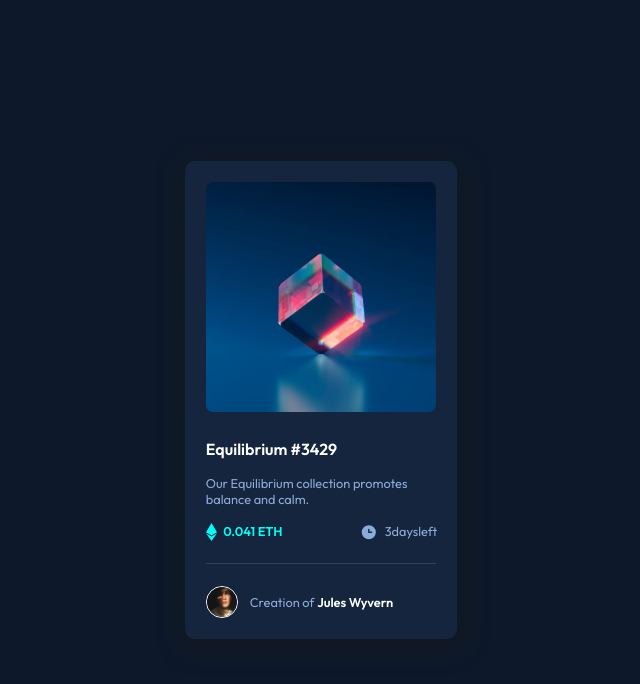
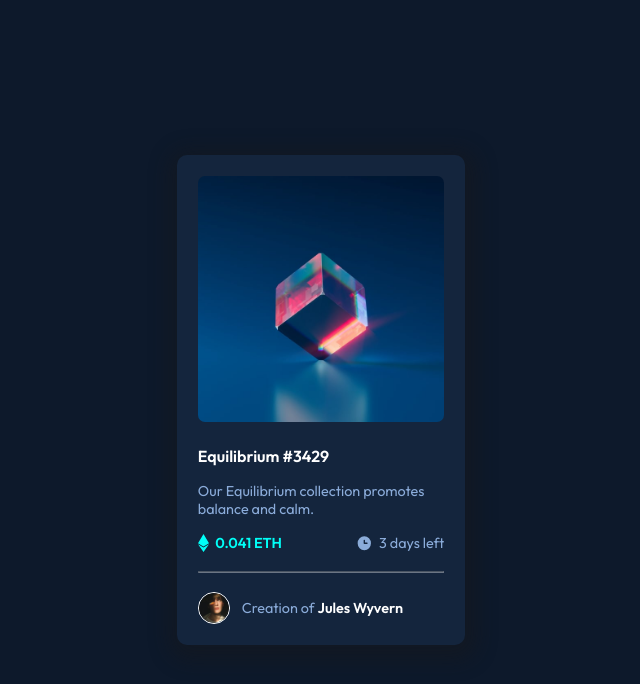
Before and after one commit to sreeramadasuarun/nft-preview-component-main, a plain HTML site: page index.html in a window 1280 px wide. Shown: the whole page, without its empty margins (319-959 px from the left). Drawn offline with Linux system fonts and the light colour scheme.

Commit message:
corrected flex-days-container

```diff
--- a/index.html
+++ b/index.html
@@ -30,26 +30,26 @@
       <p> Our Equilibrium collection promotes balance and calm.</p>
 
 
-      <div class="days-container">
+      <div class="days-details-container">
 
-        <div class="left">
+        <div class="left-details">
           <img src="./images/icon-ethereum.svg" alt="">
           <p class="eth-container"> 0.041 ETH</p>
         </div>
 
-        <div class="right">
+        <div class="right-details">
           <img src="./images/icon-clock.svg" alt="">
-          <p>3daysleft</p>
+          <p>3 days left</p>
         </div>
 
       </div>
     </div>
 
-    <div class="line"></div>
+    <hr class="line">
 
     <div class="footer">
-      <img class="avatar" src="./images/image-avatar.png" alt="">
-      <p>Creation of <b class="Jules">Jules Wyvern</b></p>
+      <img class="footer-avatar" src="./images/image-avatar.png" alt="">
+      <p>Creation of <b class="footer-details-text">Jules Wyvern</b></p>
     </div>
 
 
--- a/styles/style.css
+++ b/styles/style.css
@@ -27,14 +27,12 @@
 
 
   .card {
-      width: 17rem;
+      width: 18rem;
       background-color: hsl(216, 50%, 16%);
       border-radius: 10px;
       display: flex;
       flex-direction: column;
-      align-items: center;
-      gap: 1.4rem;
-      padding-bottom: 25px;
+      gap: 1.2rem;
       box-shadow: 2px 5px 20px 10px rgba(25, 25, 27, 0.459);
       padding: 1.3rem;
   }
@@ -43,19 +41,13 @@
       border-radius: 7px;
   }
 
-  .avatar {
-      width: 2rem;
-      border: 1px solid white;
-      border-radius: 50px;
-      margin-right: 12px;
-  }
 
   .text {
       display: flex;
       flex-direction: column;
       gap: 1rem;
       color: hsl(215, 51%, 70%);
-      font-size: 0.8rem;
+      font-size: 0.9rem;
   }
 
   .tittle {
@@ -68,44 +60,51 @@
       color: hsl(178, 100%, 50%);
   }
 
-  .Jules {
-      color: hsl(0, 0%, 100%);
+  .days-details-container {
+      display: flex;
+      flex-direction: row;
+      justify-content: space-between;
+
   }
 
-  .left {
+  .left-details {
       display: flex;
       flex-direction: row;
       gap: 0.4rem;
   }
 
-  .right {
+  .right-details {
       display: flex;
       flex-direction: row;
       gap: 0.4rem;
   }
 
-  .days-container {
-      display: flex;
-      flex-direction: row;
-      justify-content: space-between;
-  }
 
   .line {
-      width: 100%;
-      height: 1px;
+      opacity: 0.4;
       background-color: hsl(215, 32%, 27%);
   }
 
   .footer {
       display: flex;
       flex-direction: row;
-      width: 100%;
       align-items: center;
 
   }
 
   .footer p {
-      font-size: 0.8rem;
+      font-size: 0.9rem;
       color: hsl(215, 51%, 70%);
+  }
+
+  .footer-avatar {
+      width: 2rem;
+      border: 1px solid white;
+      border-radius: 50px;
+      margin-right: 12px;
 
   }
+
+  .footer-details-text {
+      color: hsl(0, 0%, 100%);
+  }
```
